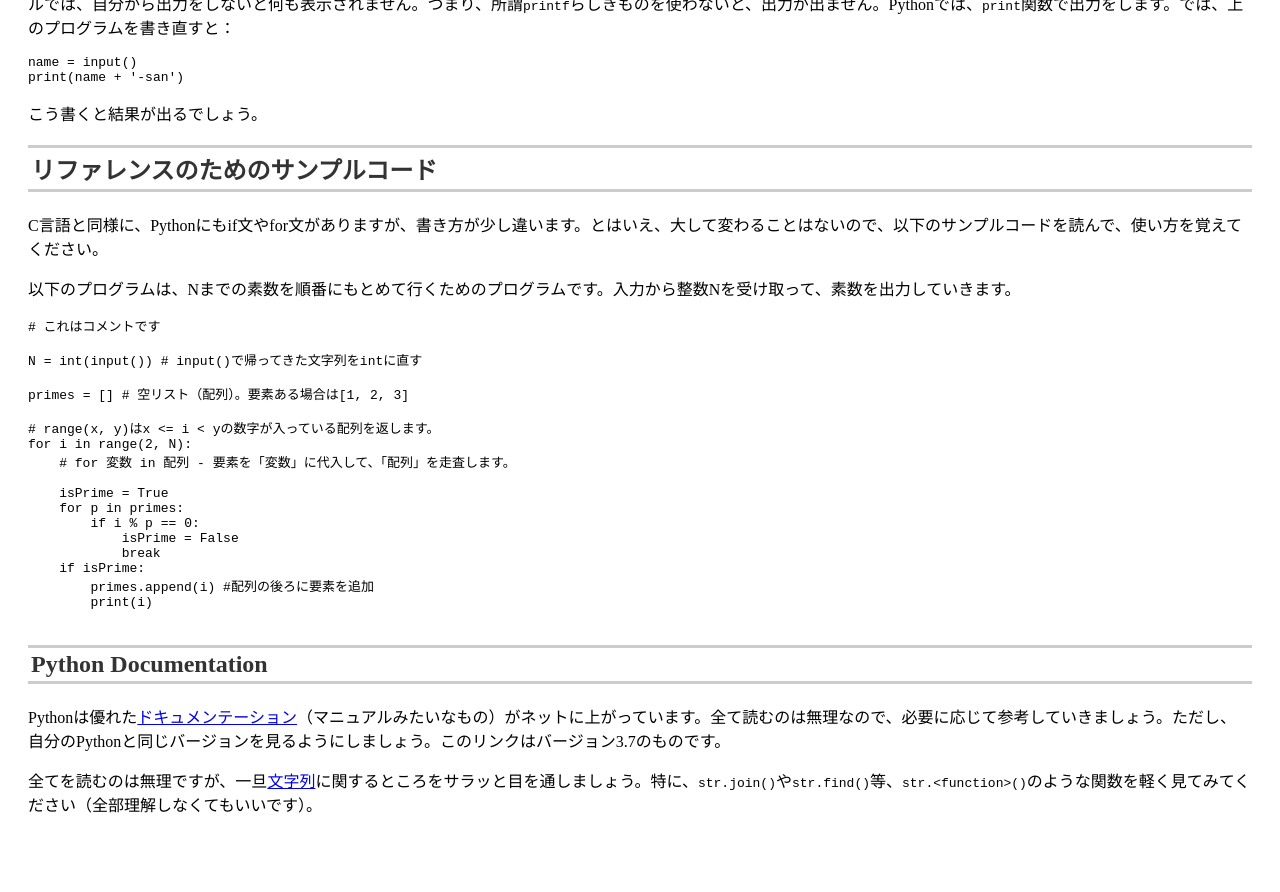
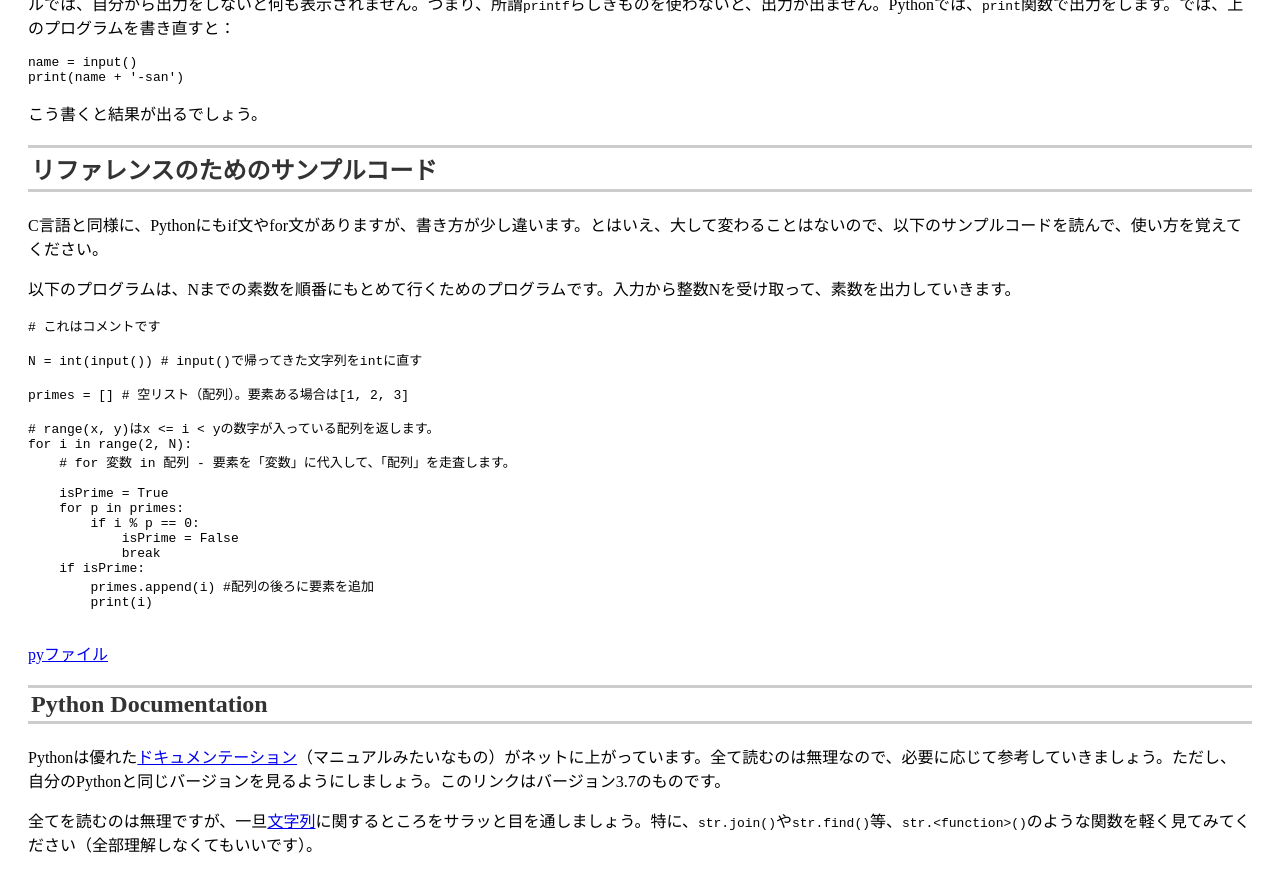
Before and after one commit to Stealthmate/saidai-deep-learning, a Jekyll site: the page built from _python/python_intro.md, in a window 1280 px wide and 900 px high, scrolled down 2958 px. Shown: the top 892 px of the window. Built offline with Jekyll 4.4.1, drawn with Linux system fonts in a browser that asks for light colours; the table of contents is made by our own code; before the commit the page ends 3818 px from its top, so only the background shows below that.

Commit message:
Add file link to sample code

````diff
--- a/_python/python_intro.md
+++ b/_python/python_intro.md
@@ -138,6 +138,8 @@ C言語と同様に、Pythonにもif文やfor文がありますが、書き方
 {% include_relative sample.py %}
 ```
 
+[pyファイル]({{ "python/sample.py" | relative_url }})
+
 # Python Documentation
 
 Pythonは優れた[ドキュメンテーション](https://docs.python.org/3.7/)（マニュアルみたいなもの）がネットに上がっています。全て読むのは無理なので、必要に応じて参考していきましょう。ただし、自分のPythonと同じバージョンを見るようにしましょう。このリンクはバージョン3.7のものです。
--- a/docs/feed.xml
+++ b/docs/feed.xml
@@ -1 +1 @@
-<?xml version="1.0" encoding="utf-8"?><feed xmlns="http://www.w3.org/2005/Atom" ><generator uri="https://jekyllrb.com/" version="3.8.5">Jekyll</generator><link href="stealthmate.github.io/saidai-deep-learning/feed.xml" rel="self" type="application/atom+xml" /><link href="stealthmate.github.io/saidai-deep-learning/" rel="alternate" type="text/html" /><updated>2019-11-05T14:20:47+09:00</updated><id>stealthmate.github.io/saidai-deep-learning/feed.xml</id></feed>
+<?xml version="1.0" encoding="utf-8"?><feed xmlns="http://www.w3.org/2005/Atom" ><generator uri="https://jekyllrb.com/" version="3.8.5">Jekyll</generator><link href="stealthmate.github.io/saidai-deep-learning/feed.xml" rel="self" type="application/atom+xml" /><link href="stealthmate.github.io/saidai-deep-learning/" rel="alternate" type="text/html" /><updated>2019-11-05T14:25:06+09:00</updated><id>stealthmate.github.io/saidai-deep-learning/feed.xml</id></feed>
--- a/docs/python/python_intro.html
+++ b/docs/python/python_intro.html
@@ -190,6 +190,8 @@ Valeri
 
 </code></pre></div></div>
 
+<p><a href="/saidai-deep-learning/python/sample.py">pyファイル</a></p>
+
 <h1 id="python-documentation">Python Documentation</h1>
 
 <p>Pythonは優れた<a href="https://docs.python.org/3.7/">ドキュメンテーション</a>（マニュアルみたいなもの）がネットに上がっています。全て読むのは無理なので、必要に応じて参考していきましょう。ただし、自分のPythonと同じバージョンを見るようにしましょう。このリンクはバージョン3.7のものです。</p>
````
